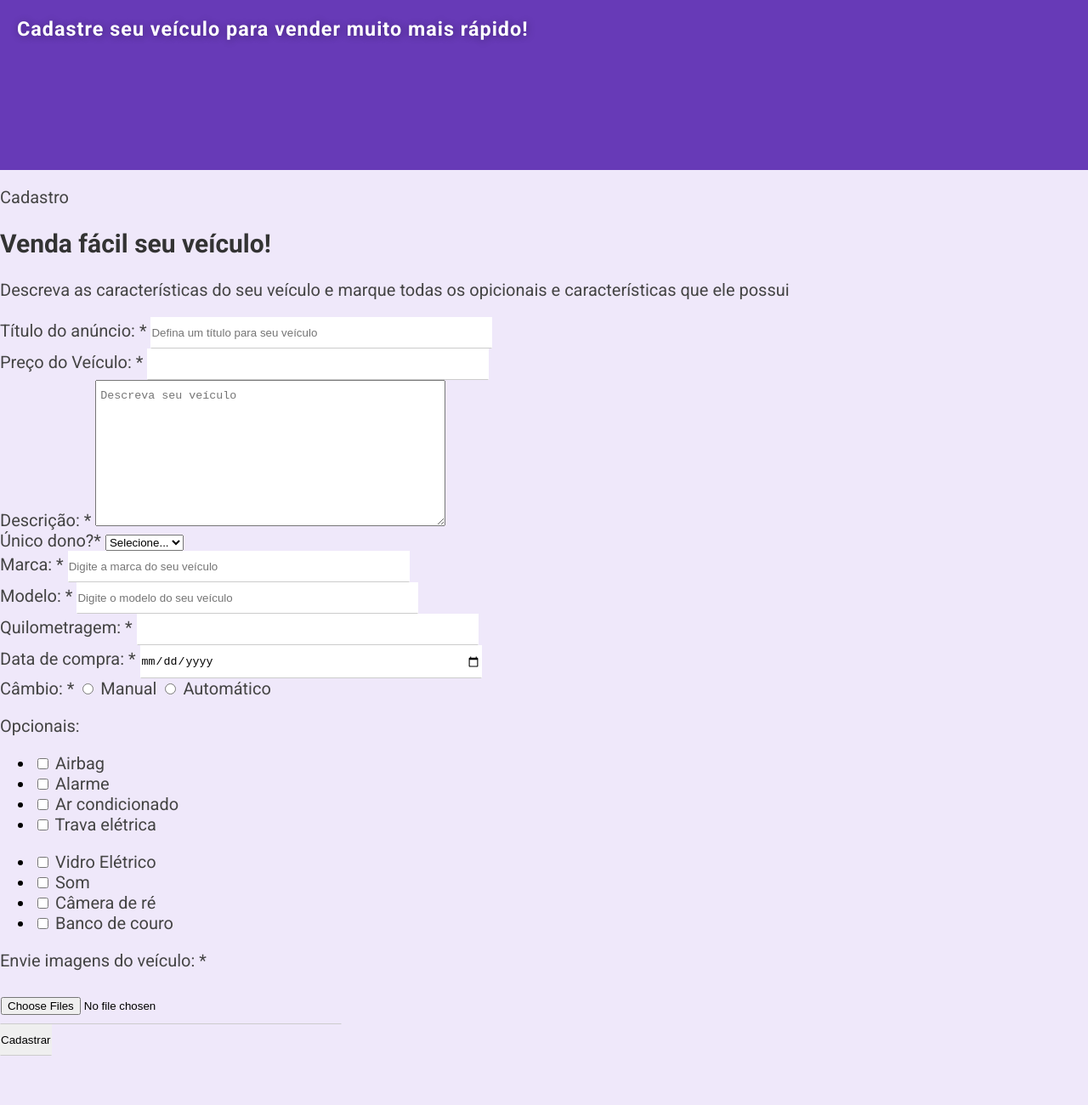
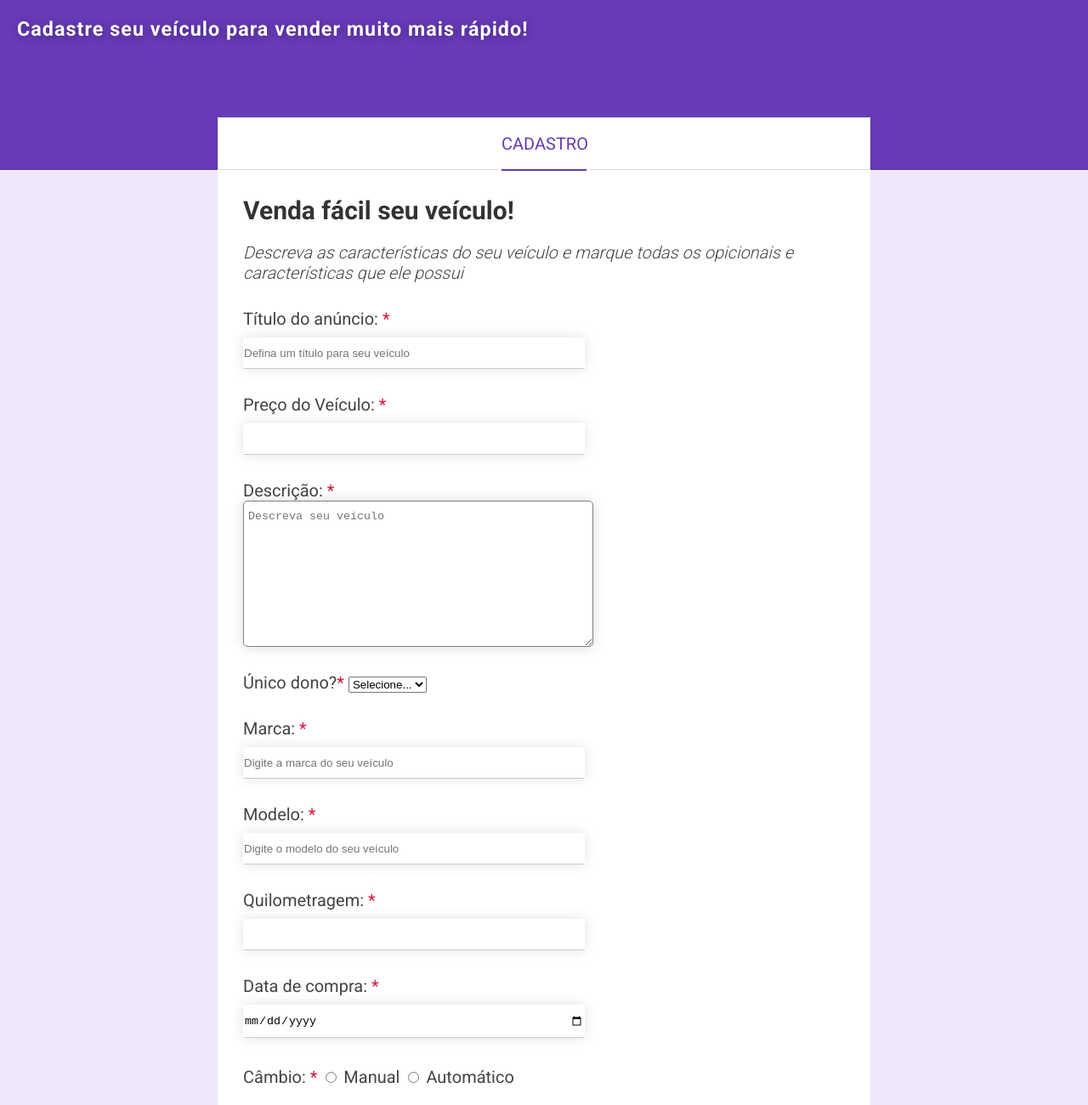
Before and after one commit to gabriel-viniciusbueno/p08_formulario-vendas-de-carro, a plain HTML site: page index.html in a window 1280 px wide. Shown: the top 1300 px of the page at 85% size. Before the commit the page ends 1242 px from the top, so only its background shows below. Drawn offline with Linux system fonts and the light colour scheme.

Commit message:
Finalizando o projeto com aplicando CSS

```diff
--- a/css/style.css
+++ b/css/style.css
@@ -14,11 +14,27 @@ h1, h2, h3, h4, h5{
     color: #333;
 }
 
+h1{
+    margin: 0;
+    font-weight: 700;
+}
+
 p, label{
     color: #444;
 }
 
+p{
+    margin-bottom: 30px;
+}
+
+#subtitle{
+    font-weight: 300;
+    font-style: italic;
+}
+
+
 input{
+    margin-top: 10px;
     border: 1px solid transparent;
     border-bottom: 1px solid #CCC;
     padding: 10px 0px;
@@ -26,12 +42,18 @@ input{
 
 input[type=text], input[type=number], input[type=date], input[type=file]{
     width: 400px;
+    box-shadow: 0px 0px 15px rgba(0, 0, 0, 0.123);
+
 }
 
 textarea{
     padding: 10px 5px;
     width: 400px;
+    box-shadow: 0px 0px 15px rgba(0, 0, 0, 0.151);
+    border: 1px solid grey;
+    border-radius: 5px;
 }
+
 
 header{
     height: 160px;
@@ -45,3 +67,97 @@ header > h3{
     margin-top: 0;
     text-shadow: 1px 1px 10px rgba(0, 0, 0, 0.329);
 }
+
+.form-container{
+    background-color: #FFF;
+    width: 60%;
+    margin: auto;
+    position: relative;
+    top: -62px;
+    transition: 0.5s;
+}
+
+.form-container:hover{
+    transition: 0.5s;
+    box-shadow: 0 0 15px rgba(60, 35, 219, 0.151);
+}
+
+.form-header{
+    border: 1px solid #DFDFDF;
+    height: 60px;
+}
+
+.form-header > p{
+    color: #673AB7;
+    border-bottom: 2px solid #673AB7;
+    width: 100px;
+    text-align: center;
+    margin: auto;
+    text-transform: uppercase;
+    height: 60px;
+    line-height: 60px;
+}
+
+.form-body{
+    padding: 30px;
+}
+
+
+
+.required-field{
+    color: crimson;
+}
+
+.box-input{
+    margin-bottom: 30px;
+}
+
+.block{
+    display: block;
+}
+
+.optional-box{
+    display: inline-block;
+    margin-right: 30px;
+}
+
+.optional-list{
+    list-style: none;
+    padding-left: 0;
+}
+
+.roxo{
+    font-size: 16px;
+    margin-right: 25px;
+    width: 140px;
+    font-weight: bold;
+    padding: 12px;
+    background-color: #673AB7;
+    color: #FFF;
+    border: 2px solid transparent;
+    text-transform: uppercase;
+    cursor: pointer;
+}
+.button-submit{
+    border-radius: 15px 0px;
+    transition: 0.4s;
+}
+
+.button-submit:hover{
+    transition: 0.4s;
+    border: 2px solid #673AB7;
+    background-color: #FFF;
+    color: #673AB7;
+}
+
+.button-reset{
+    border-radius: 0px 15px;
+    transition: 0.4s;
+}
+
+.button-reset:hover{
+    transition: 0.4s;
+    border: 2px solid #673AB7;
+    background-color: #FFF;
+    color: #673AB7;
+}
--- a/index.html
+++ b/index.html
@@ -26,7 +26,7 @@
             <section class="form-body">
                 <h1>Venda fácil seu veículo!</h1>
 
-                <p>Descreva as características do seu veículo e marque todas os opicionais e características que ele possui</p>
+                <p id="subtitle">Descreva as características do seu veículo e marque todas os opicionais e características que ele possui</p>
 
                 <form action="#" method="POST">
                     <div class="box-input">
@@ -145,7 +145,9 @@
                         <input type="file" multiple accept="image/png, image/jpeg" id="images" name="images" required>
                     </div>
 
-                    <input type="submit" class="button-submit" value="Cadastrar">
+                    <input type="reset" class="button-reset roxo" value="reset">
+                    <input type="submit" class="button-submit roxo" value="Cadastrar">
+
 
                 </form>
 
```
